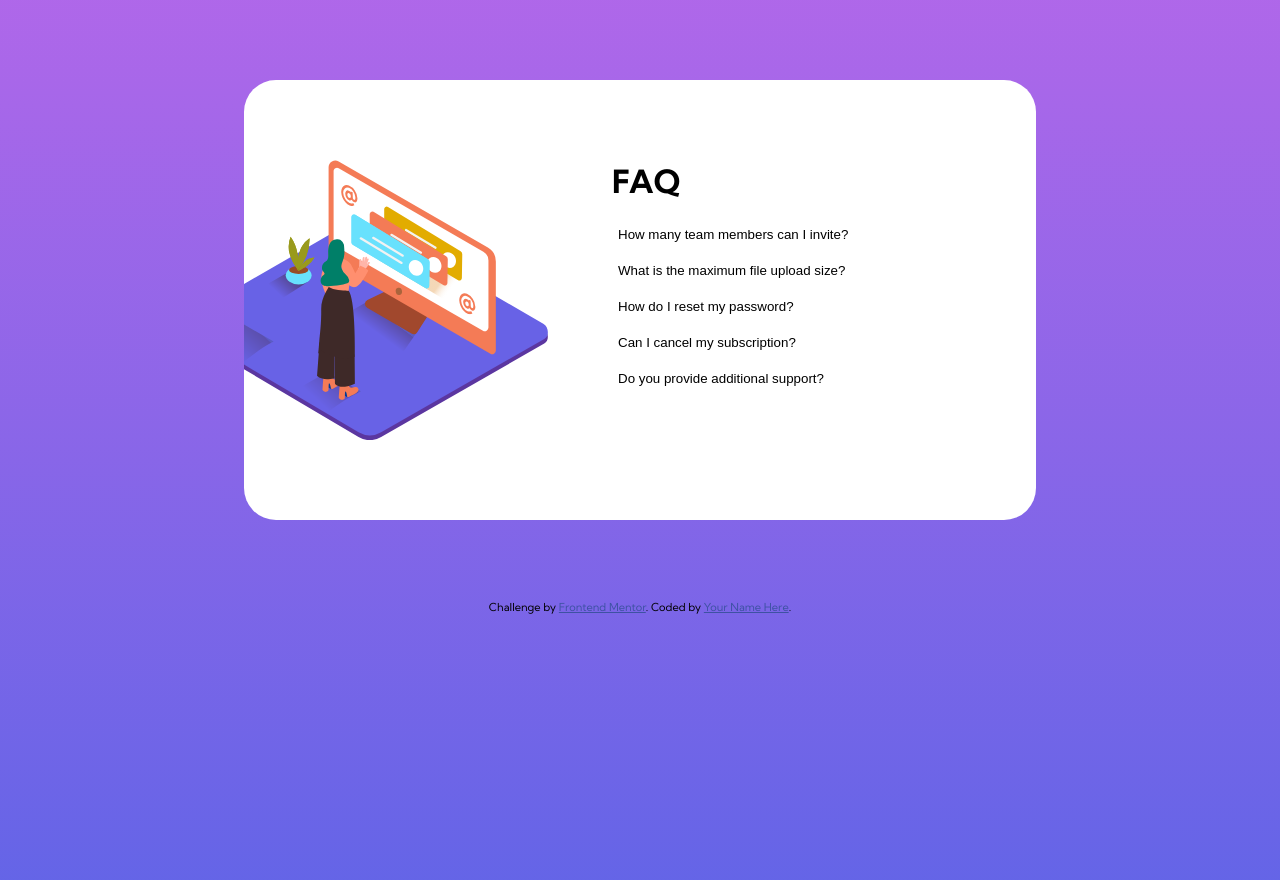
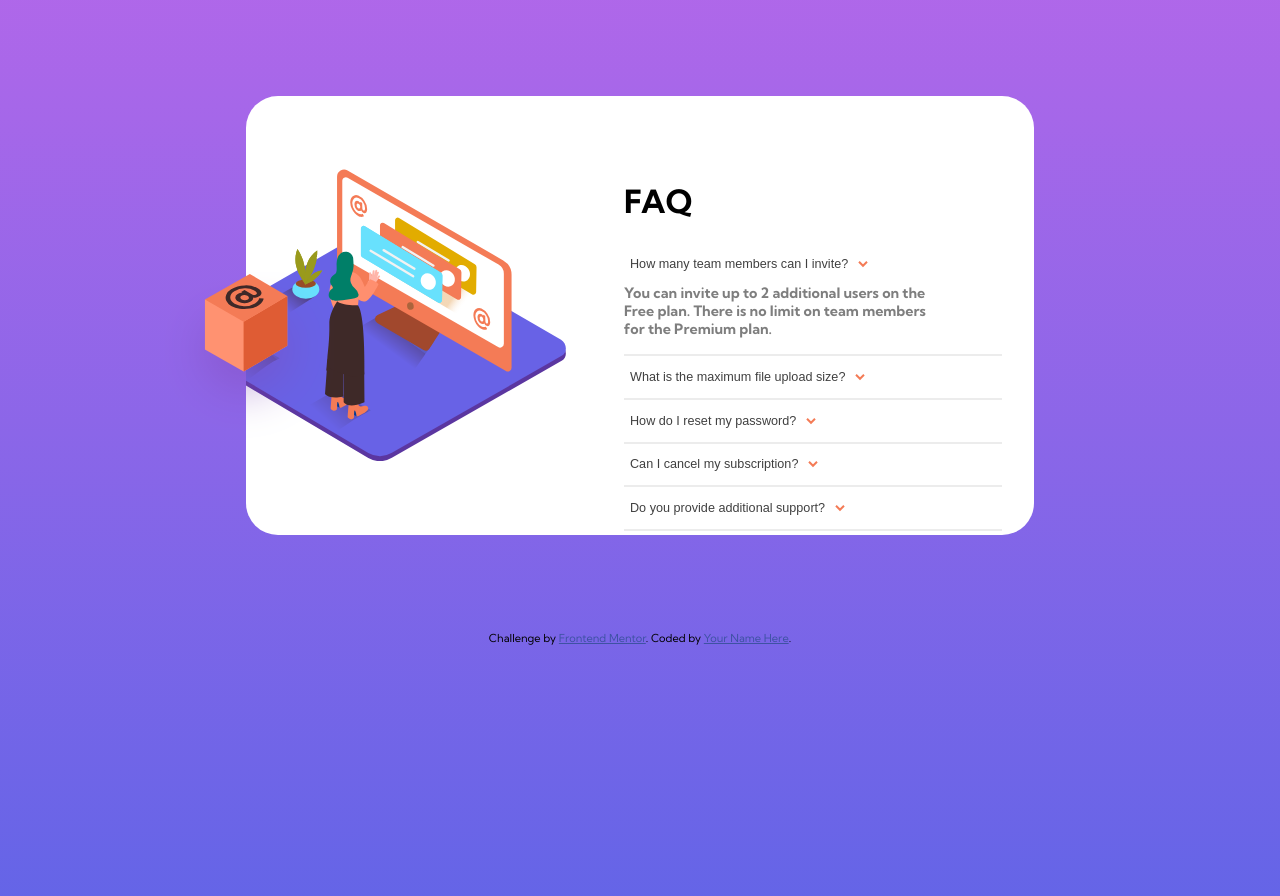
Before and after one commit to Beccix/faq-accordion-card-main, a plain HTML site: page index.html in a window 1280 px wide. Both pictures are taken after a click on the button "How many team members can I invite?". Drawn offline with Linux system fonts and the light colour scheme.

Commit message:
accordion ok

```diff
--- a/index.html
+++ b/index.html
@@ -16,17 +16,17 @@
 </head>
 <body>
   <div class="card">
+    <img class='box-img' src="/images/illustration-box-desktop.svg" alt="">
     <div class="card-image">
       <img src="./images/illustration-woman-online-desktop.svg" alt="">
     </div>
     <div class="accordion">
       <h1><strong>FAQ</strong></h1>
-      <div class="accordion-item">
-        <p class="acordion-hearder">
+      <div class="accordion-item hide">
           <button class="accordion-button">
             How many team members can I invite?
           </button>
-        </p>
+          <img src="./images/icon-arrow-down.svg" alt="">
         <div class="accordion-text-One">
           <div class="accordion-body">
             You can invite up to 2 additional users on the Free plan. There is no limit on
@@ -34,24 +34,22 @@
           </div>
         </div>
       </div>
-      <div class="acoordion-item">
-        <p class="accordion-header">
+      <div class="accordion-item hide">
           <button class="accordion-button">
             What is the maximum file upload size?
           </button>
-        </p>
+          <img src="./images/icon-arrow-down.svg" alt="">
         <div class="accordion-text-Two">
           <div class="accordion-body">
             No more than 2GB. All files in your account must fit your allotted storage space.
           </div>
         </div>
       </div>
-      <div class="acoordion-item">
-        <p class="accordion-header">
+      <div class="accordion-item hide">
           <button class="accordion-button">
             How do I reset my password?
           </button>
-        </p>
+          <img src="./images/icon-arrow-down.svg" alt="">
         <div class="accordion-text-Three">
           <div class="accordion-body">
             Click “Forgot password” from the login page or “Change password” from your profile page.
@@ -59,24 +57,22 @@
           </div>
         </div>
       </div>
-      <div class="acoordion-item">
-        <p class="accordion-header">
+      <div class="accordion-item hide">
           <button class="accordion-button">
             Can I cancel my subscription?
           </button>
-        </p>
+          <img src="./images/icon-arrow-down.svg" alt="">
         <div class="accordion-text-Four">
           <div class="accordion-body">
             Yes! Send us a message and we’ll process your request no questions asked.
           </div>
         </div>
       </div>
-      <div class="acoordion-item">
-        <p class="accordion-header">
+        <div class="accordion-item hide">
           <button class="accordion-button">
             Do you provide additional support?
           </button>
-        </p>
+          <img src="./images/icon-arrow-down.svg" alt="">
         <div class="accordion-text-Five">
           <div class="accordion-body">
             Chat and email support is available 24/7. Phone lines are open during normal business hours.
--- a/javascrip/script.js
+++ b/javascrip/script.js
@@ -1,19 +1,15 @@
-function HideShow() {
-    const elementFirst = document.getElementById('p-target');
-    if (elementFirst.classList.contains('hide')) {
-        elementFirst.classList.remove('hide')
-        elementFirst.classList.add('show')
-    } else {
-        elementFirst.classList.add('hide')
-        elementFirst.classList.remove('show')
+let accItem = document.getElementsByClassName('accordion-item');
+let accBody = document.getElementsByClassName('accordion-button');
+
+for (i = 0; i < accBody.length; i++) {
+    accBody[i].addEventListener('click', toggleItem, false)
+}
+    function toggleItem() {
+        let itemClass = this.parentNode.className;
+        for (let i = 0; i < accItem.length; i++) {
+            accItem[i].className = 'accordion-item hide';
+        }
+        if (itemClass === 'accordion-item hide') {
+            this.parentNode.className = 'accordion-item show';
+        }
     }
-
-    const elementSecond = document.getElementById('p-target');
-    if (element.classList.contains('hide')) {
-        element.classList.remove('hide')
-        element.classList.add('show')
-    } else {
-        element.classList.add('hide')
-        element.classList.remove('show')
-    }
-}
--- a/styles/global.css
+++ b/styles/global.css
@@ -27,7 +27,7 @@ body {
 }
 
 .card {
-    background: #fff;
+    background: rgb(255, 255, 255);
     border-radius: 2rem;
     margin: 4rem auto;
     width: 49.5rem;
@@ -39,22 +39,63 @@ body {
     height: auto;
 }
 
-button {
-    border:none;
+.accordion-item {
+    border-bottom: 0.125rem solid rgba(0, 0, 0, 0.075);
+}
+
+.accordion-button {
+    font-size: 0.90rem;
+    cursor: pointer;
+    transition: 0.4s;
+    opacity: 0.75;
+    border: none;
     outline: none;
     background: none;
+    margin-bottom: 1.85rem;
 }
 
-.accordion-body {
-    display: none
+.hide .accordion-button {
+    margin-top: 0.8rem;
+    margin-bottom: 0.8rem;
 }
 
-@media (min-width: 56em) {
+.show .accordion-button {
+    margin-top: 0.8rem;
+    margin-bottom: 0.8rem;
+}
+
+.hide .accordion-body {
+    height:0px;
+    transition:height 1s ease-out;
+	transform: scaleY(0);
+    display: block;
+    content: "";
+    margin-bottom: 0rem;
+}
+
+.show .accordion-body {
+    width: 19rem;
+    font-size: 0.90rem;
+    font-weight: bold;
+    margin-bottom: 1rem;
+    opacity: 0.5;
+}
+
+.active {
+    opacity: 1;
+    font-weight: bold;
+    font-size: 1rem;
+}
+
+@media (min-width: 62.5em) {
+
     .card {
-        overflow: hidden;
+        width: 49.25rem;
+        height: 27.43rem;
+        position: relative;
         display: flex;
-        margin: 5rem auto;
-        padding-right: 5rem;
+        margin: 6rem auto;
+        padding-right: 2rem;
     }
 
     .card-image,
@@ -63,16 +104,30 @@ button {
     }
 
     .card-image {
+        overflow: hidden;
         display: flex;
         align-items: center;
+    }
+
+    .card-image img  {
+        width: 24rem;
         transform: translateX(-4rem);
     }
 
-    .card-image img  {
-        width: 23rem;
+    .box-img {
+        width: 11rem;
+        position: absolute;
+        transform: translateX(-50%) translateY(11rem);
+        z-index: 2;
     }
 
     .accordion {
-        padding-top: 3.75rem;
+        padding-top: 4rem;
+        width: 0%;
     }
+
+    .accordion-button {
+        font-size: 0.79rem;
+    }
+
 }
```
